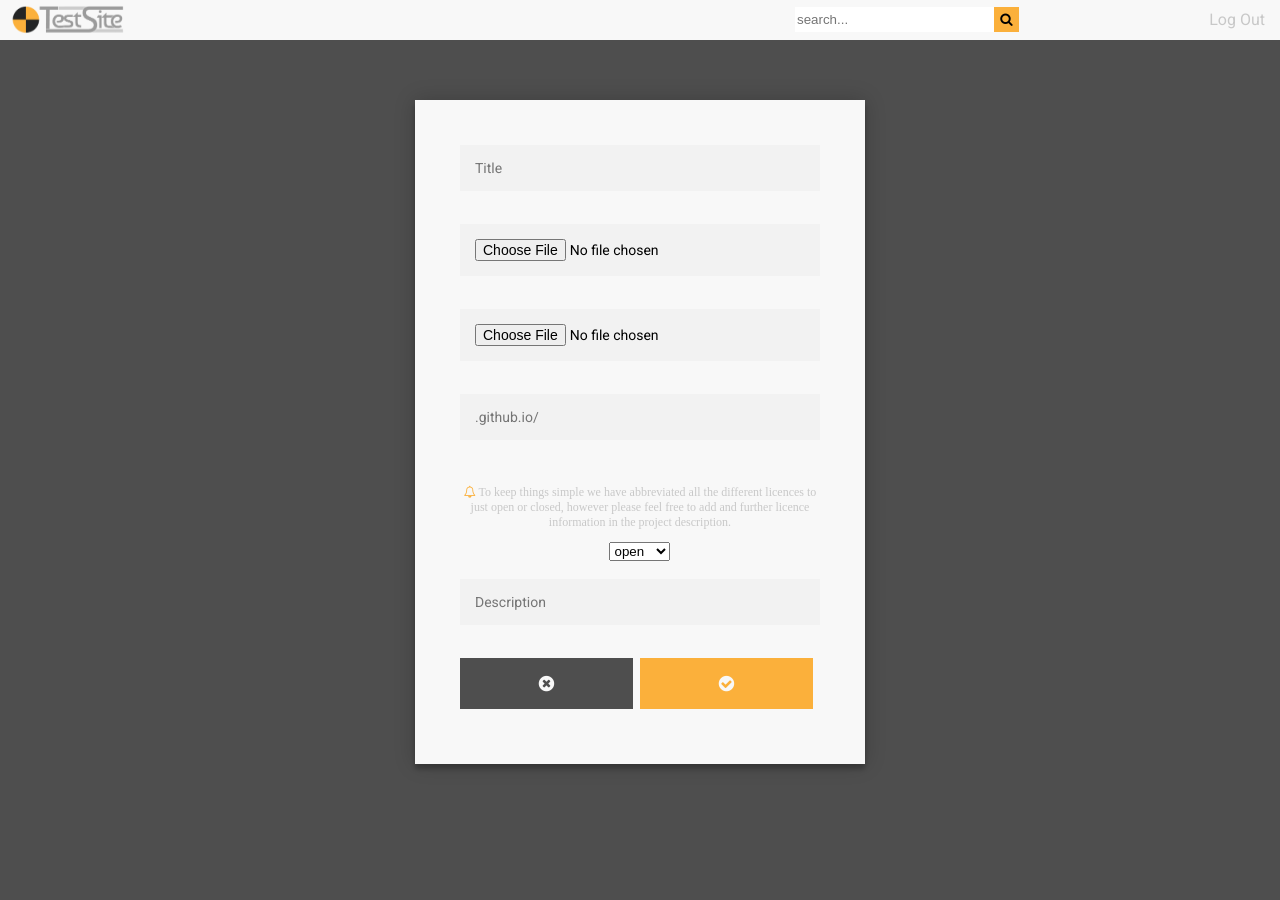
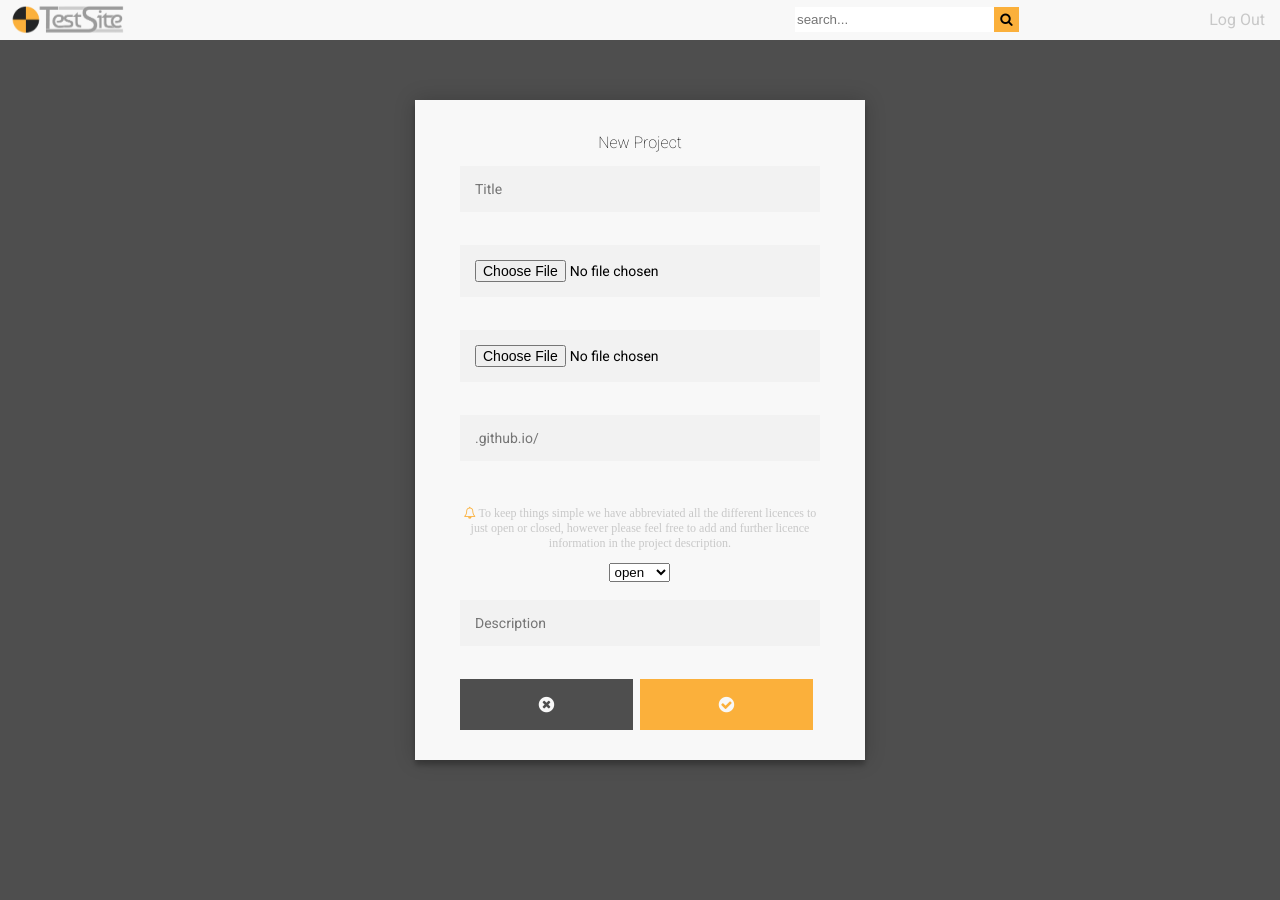
Before and after one commit to craftycal/testsite, a PHP site: page /newProject.html in a window 1280 px wide. Run offline with PHP 8.4, Linux system fonts and the light colour scheme.

Commit message:
form title

```diff
--- a/css/styles.css
+++ b/css/styles.css
@@ -288,13 +288,19 @@ article p, article h2 {
 	float: right;
 }
 
+form h2 {
+	font-family: "Roboto", sans-serif;
+	font-size: 16px;
+	font-weight: 200;
+}
+
 #new-project-form {
   	position: relative;
   	z-index: 1;
  	background: #F8F8F8;
   	max-width: 360px;
   	margin: 100px auto 100px;
-  	padding: 45px;
+  	padding: 20px 45px;
   	text-align: center;
   	box-shadow: 0 0 20px 0 rgba(0, 0, 0, 0.2), 0 5px 5px 0 rgba(0, 0, 0, 0.24);
 }
--- a/newProject.html
+++ b/newProject.html
@@ -26,6 +26,7 @@
 
 		<div id="feed-box">
 			<form id="new-project-form">
+				<h2>New Project</h2>
 				<!-- title -->
 				<input type="text" name="title" value="" placeholder="Title" >
 					<br><br>
```
